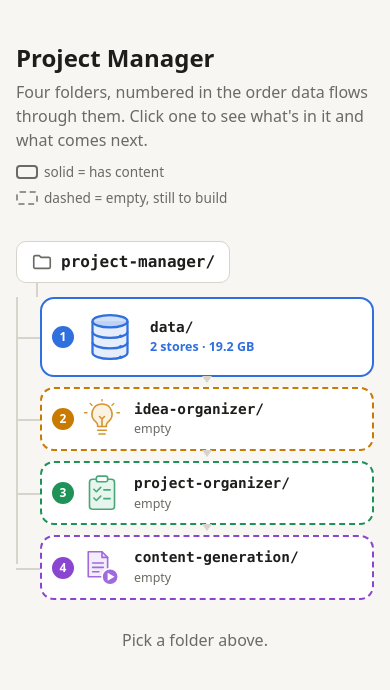
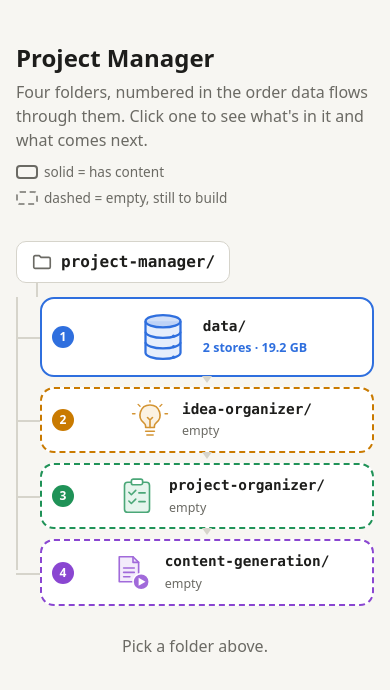
Before and after one commit to reservetempo/project-manager-tree, a plain HTML site: page index.html in a window 390 px wide. Drawn offline with Linux system fonts and the light colour scheme.

Commit message:
Stack folder name and state on desktop
Co-Authored-By: Claude Opus 5.5 <noreply@anthropic.com>

```diff
--- a/index.html
+++ b/index.html
@@ -65,7 +65,7 @@ svg{display:block}
 
 .node{font:inherit;color:inherit;width:100%;background:var(--card);border:2px solid var(--c);
   border-radius:14px;padding:14px 10px 12px;cursor:pointer;display:flex;flex-direction:column;
-  align-items:center;gap:6px;position:relative;transition:background .15s,transform .15s}
+  align-items:center;justify-content:center;gap:6px;position:relative;transition:background .15s,transform .15s}
 .node.empty{border-style:dashed}
 .node:hover{transform:translateY(-2px)}
 .node.sel{background:var(--cs);box-shadow:0 0 0 3px var(--cs)}
@@ -75,6 +75,7 @@ svg{display:block}
 .sym{color:var(--c);width:64px;height:64px}
 .node.empty .sym{opacity:.8}
 .node[data-c="data"] .sym{width:96px;height:96px}
+.txt{display:flex;flex-direction:column;align-items:center;gap:2px}
 .name{font-weight:600;font-size:.9rem;word-break:break-word;text-align:center}
 .state{font-size:.78rem;color:var(--muted)}
 .node:not(.empty) .state{color:var(--c);font-weight:600}
@@ -115,7 +116,7 @@ h3{font-size:.75rem;letter-spacing:.07em;text-transform:uppercase;color:var(--c)
   .sym{width:40px;height:40px}
   .node[data-c="data"] .sym{width:56px;height:56px}
   .name{text-align:left}
-  .txt{display:flex;flex-direction:column}
+  .txt{align-items:flex-start}
   .cols{grid-template-columns:1fr}
 }
 </style>
```
